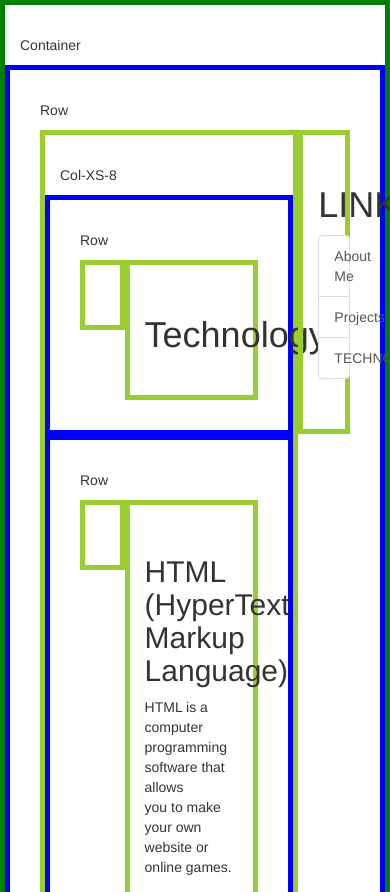
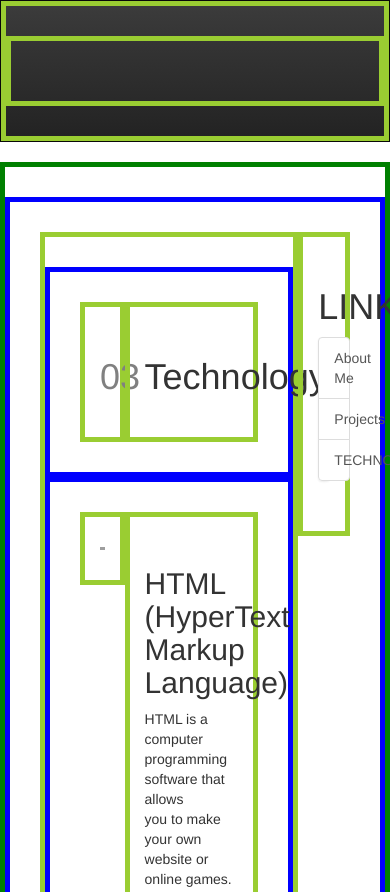
Before and after one commit to lba353/Portfolio-v2-Basmajyan, a plain HTML site: page public_html/Technology.html in a window 390 px wide. Shown: the top 892 px of the page. Drawn offline with Linux system fonts and the light colour scheme; grey boxes are pictures that could not be loaded.

Commit message:
Portfolio v2 (End of 9/23)
Added a navbar, deleted some unimportant text, changed the place of images, changed the color of a certain header, and added some information about Bootstrap.

```diff
--- a/public_html/Technology.html
+++ b/public_html/Technology.html
@@ -6,33 +6,41 @@
         <link type="text/css" rel="stylesheet" href="css/bootstrap-theme.css">
         <link type="text/css" rel="stylesheet" href="css/bootstrap.css">
         <link type="text/css" rel="stylesheet" href="css/custom-style.css">
+        <nav class="navbar navbar-inverse" role="navigation">
+            <div class="container-fluid">
+                <div class="navbar-header"
+            </div>
+        </nav>
     </head>
     <body>
         <div class="container">
-            <p>Container</p>
             <div class="row">
-                <p>Row</p>
                 <div class="col-xs-10">
-                    <p> Col-XS-8 </p>
                     <div class="row">
-                        <p>Row</p>
-                        <div class="col-xs-3"></div>
+                        <div class="col-xs-3">
+                            <h1 class="header" align="center">03</h1>
+                        </div>
                         <div class="col-xs-9">
                             <h1>Technology</h1>
                         </div>
                     </div>
                     <div class="row">
-                        <p>Row</p>
-                        <div class="col-xs-3"></div>
+                        <div class="col-xs-3">
+                            <img src="http://us.123rf.com/400wm/400/400/carloscastilla/carloscastilla1106/carloscastilla110600065/9867060-technology-concept-with-face-and-binary-code.jpg" class="img-responsive" alt="Responsive image">
+                        </div>
                         <div class="col-xs-9">
                             <h2>HTML (HyperText Markup Language)</h2>
                             <p>HTML is a computer programming software that allows <br>
                                you to make your own website or online games.</p>
                             <h2>CSS (Cascading Style Sheet)</h2>
                             <p>CSS is a style software that you can change the <br>
-                                background color, the color of the text and more <br>
+                               background color, the color of the text and more <br>
                                to make your website just the design you want.</p>
                             <h2>Bootstrap</h2>
+                            <p>Bootstrap, which has to be downloaded, is a type of <br>
+                               software that gives the programmers a chance to use <br>
+                               many new tools, such as a drop down bar, a carousel,<br>
+                               and an accordion (collapsed).</p>
                         </div>
                     </div>
                 </div>
--- a/public_html/css/custom-style.css
+++ b/public_html/css/custom-style.css
@@ -12,3 +12,7 @@ div {
 .row {
     border-color: blue;
 }
+
+.header {
+    color: gray;
+}
```
Also changed, not shown: public_html/Projects.html (+15 -11 lines), public_html/index.html (+11 -9 lines).
